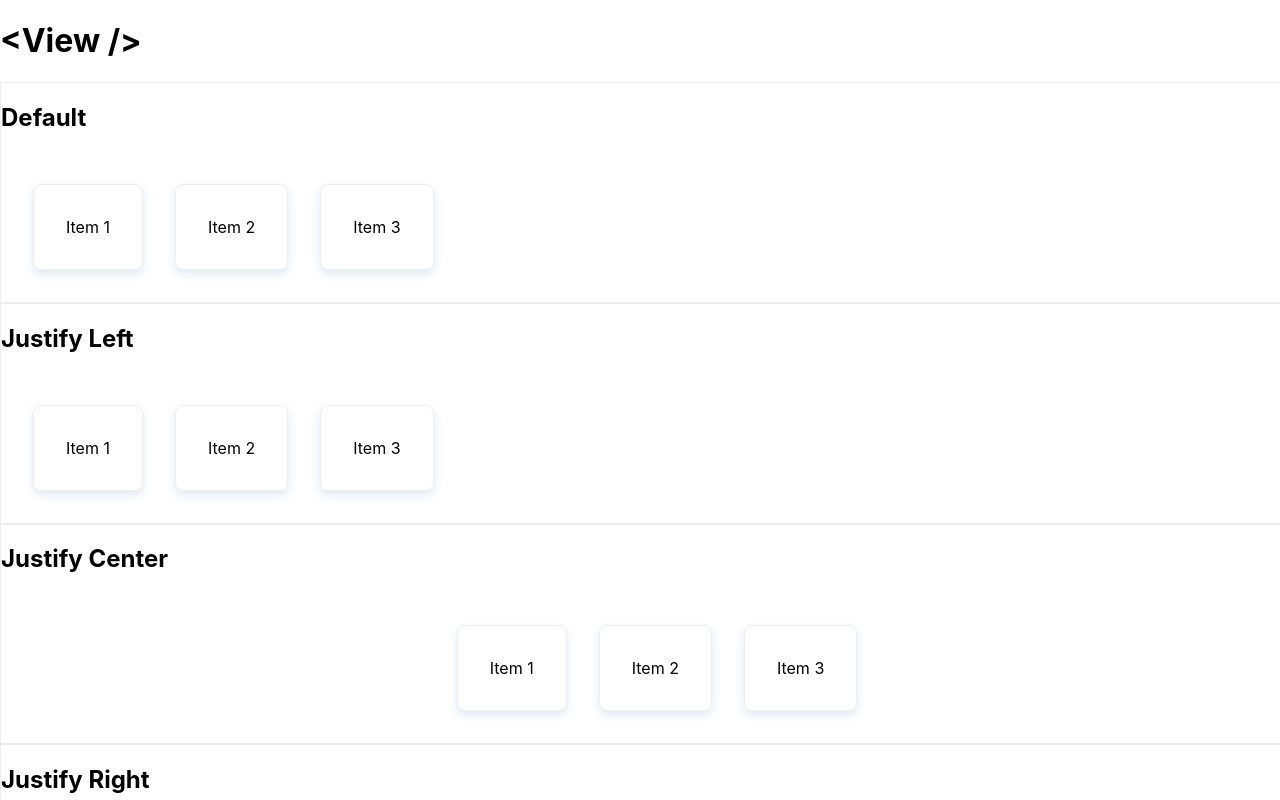
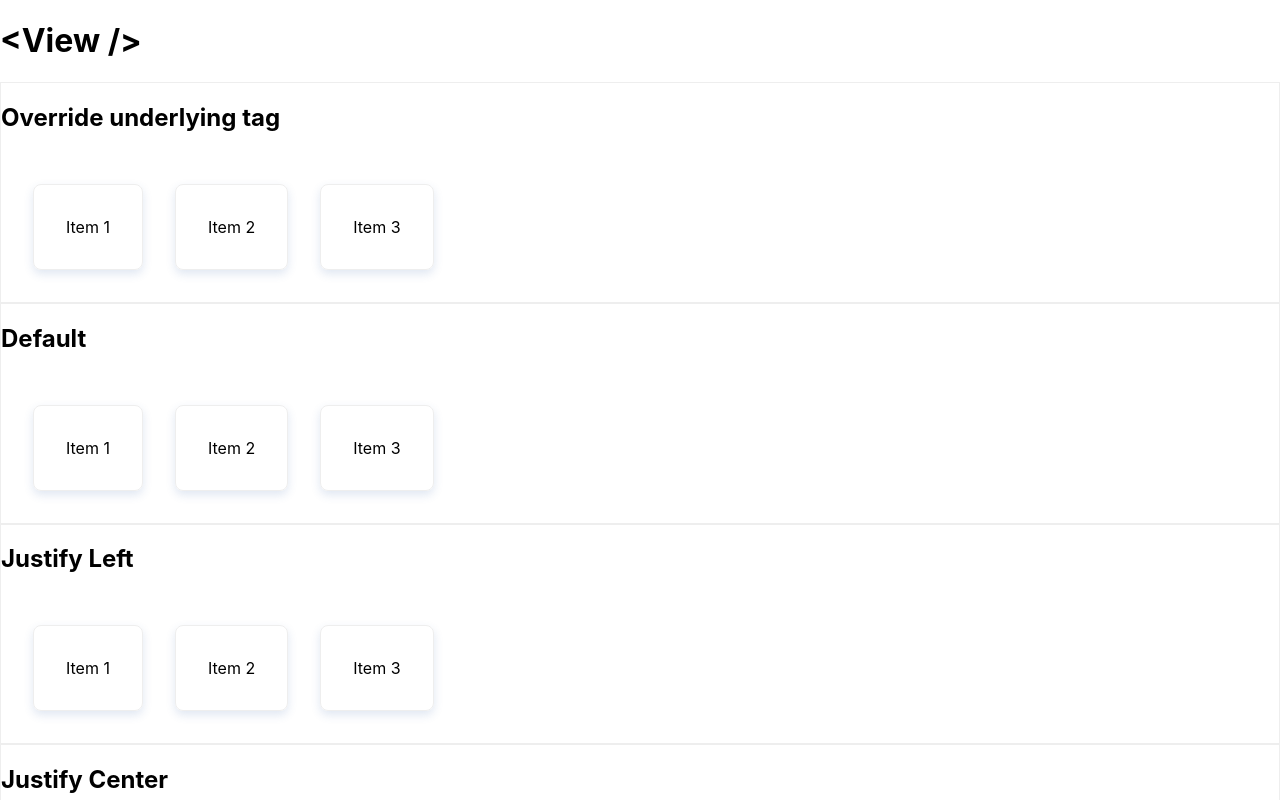
Before and after one commit to drborges/neatly, a React (Create React App) app: page / in a window 1280 px wide. Shown: the top 800 px of the page. Built offline with nearby package versions, Linux system fonts and the light colour scheme.

Commit message:
Allow overriding underlying tag

```diff
--- a/src/App.js
+++ b/src/App.js
@@ -8,6 +8,21 @@ export default function App() {
     <>
       <div className="view">
         <h1>{"<View />"}</h1>
+
+        <section>
+          <h2>Override underlying tag</h2>
+          <View padding="sm" as="span">
+            <CardView padding="lg" margin="sm">
+              Item 1
+            </CardView>
+            <CardView padding="lg" margin="sm">
+              Item 2
+            </CardView>
+            <CardView padding="lg" margin="sm">
+              Item 3
+            </CardView>
+          </View>
+        </section>
 
         <section>
           <h2>Default</h2>
@@ -205,7 +220,7 @@ export default function App() {
         </section>
 
         <section>
-          <h2>Stretched</h2>
+          <h2>Stretch</h2>
           <View padding="sm" stretch>
             <CardView padding="lg" margin="sm">
               Item 1
@@ -556,8 +571,8 @@ export default function App() {
         </section>
 
         <section>
-          <h2>Stretched</h2>
-          <View.Stack padding="sm" stretch>
+          <h2>Stretch</h2>
+          <View.Stack stretch>
             <CardView padding="lg" margin="sm">
               Item 1
             </CardView>
--- a/src/neatly/View/index.tsx
+++ b/src/neatly/View/index.tsx
@@ -18,6 +18,7 @@ type ViewProps = LayoutProps & {
 };
 
 const View = ({
+  as = "div",
   align = "top",
   children,
   className,
@@ -31,6 +32,7 @@ const View = ({
   wrap = false,
   ...props
 }: ViewProps) => {
+  const Tag = `${as}`;
   const css = cn(styles.View, className, layout(props), {
     [styles[`align-${align}`]]: true,
     [styles[`justify-${justify}`]]: !space,
@@ -44,9 +46,9 @@ const View = ({
   });
 
   return (
-    <div className={css} style={style}>
+    <Tag className={css} style={style}>
       {children}
-    </div>
+    </Tag>
   );
 };
 
@@ -83,7 +85,7 @@ View.Stack = ({
     [styles.reverse]: reverse,
     [styles.scrollable]: scroll,
     [styles.stretch]: stretch,
-    [styles.tall]: tall,
+    [styles.tall]: tall
   });
 
   return (
--- a/src/styles.css
+++ b/src/styles.css
@@ -17,7 +17,6 @@ body,
 }
 
 section {
-  width: 100%;
   display: flex;
   flex-direction: column;
   border: thin solid #eee;
```
